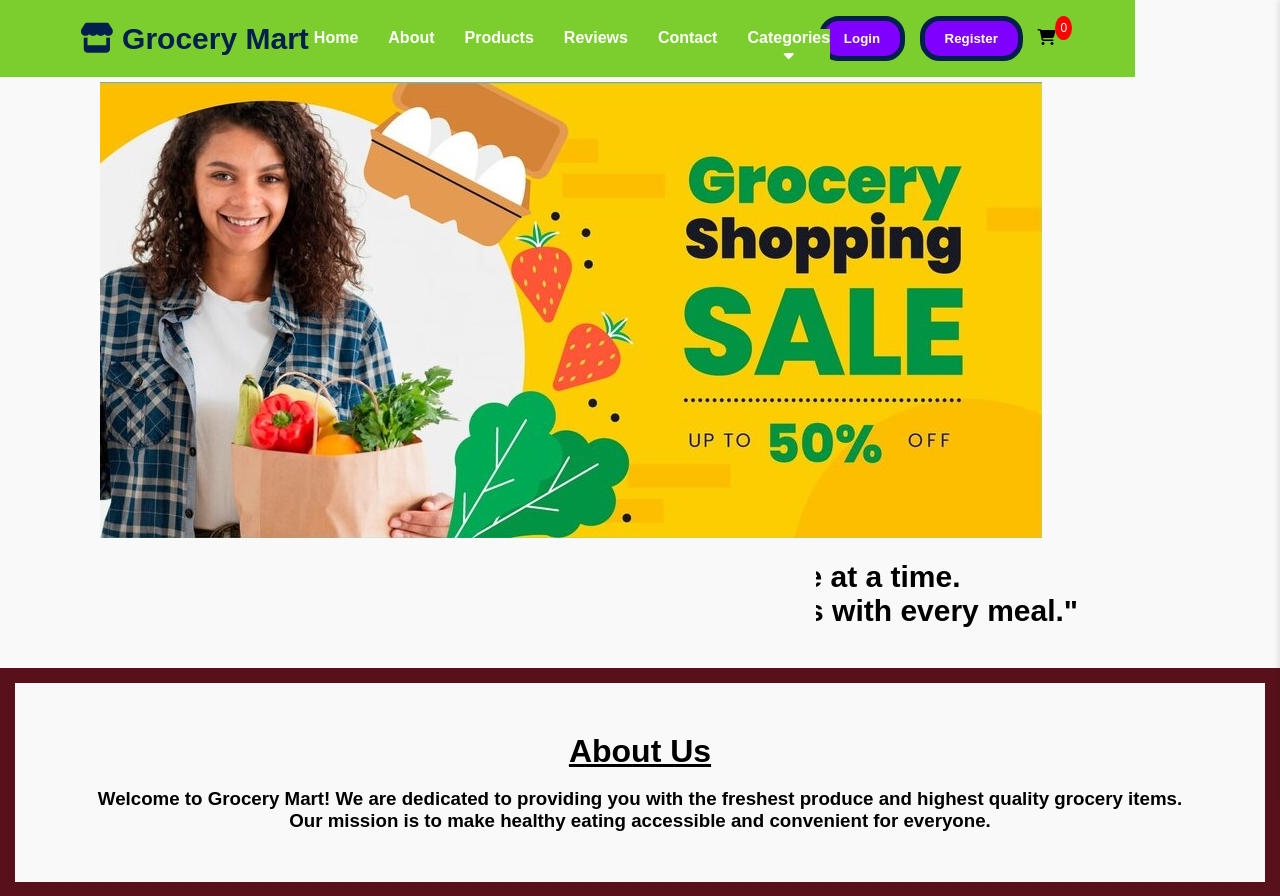
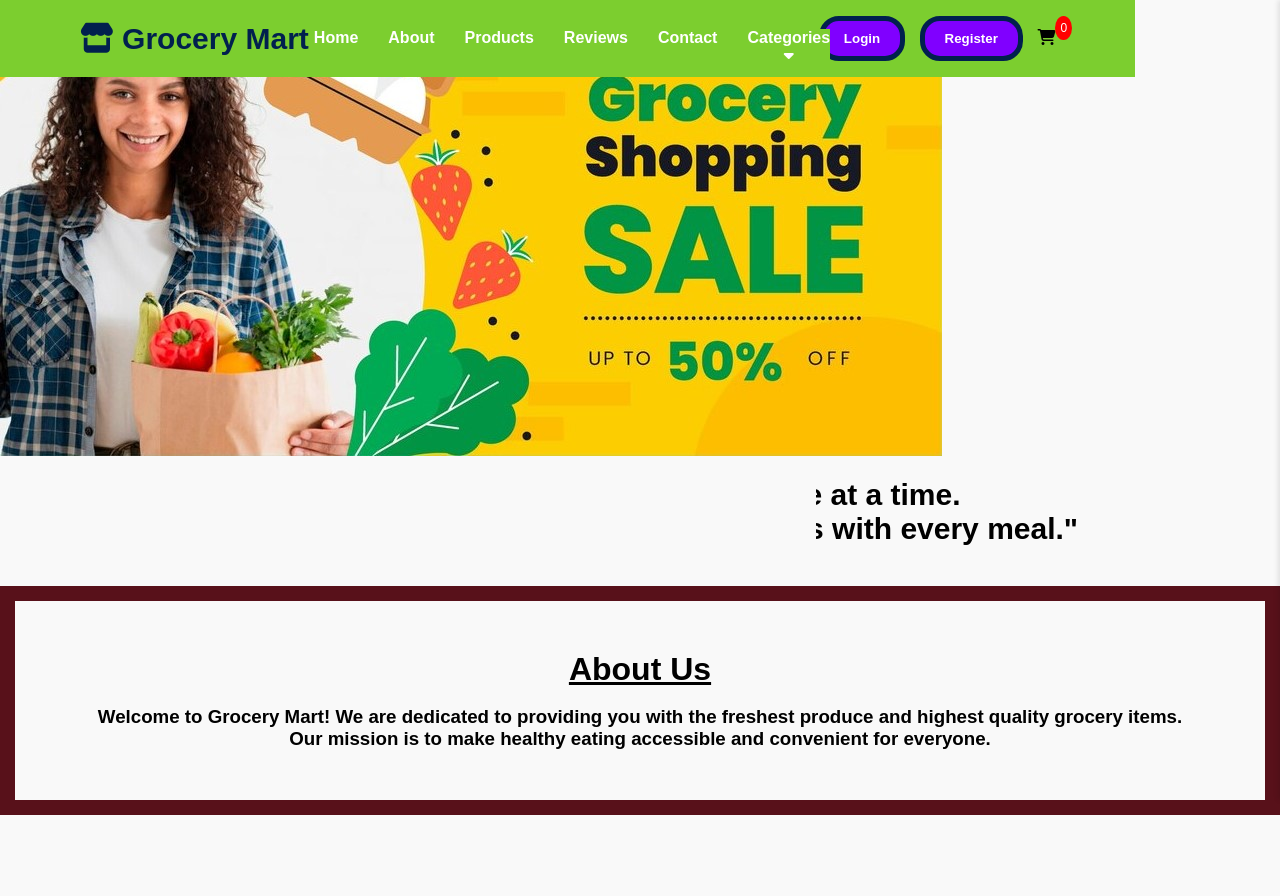
Before and after one commit to dattatreyanammina1/DemoProject, a PHP site: page / in a window 1280 px wide. Shown: the top 896 px of the page. Run offline with PHP 8.4, Linux system fonts and the light colour scheme.

Commit message:
Update style.css

```diff
--- a/style.css
+++ b/style.css
@@ -199,11 +199,7 @@ header {
 }
 
 .img1 {
-    padding-top: 82px;
-
     align-items: center;
-    padding-left: 100px;
-
 }
 
 .h {
```
